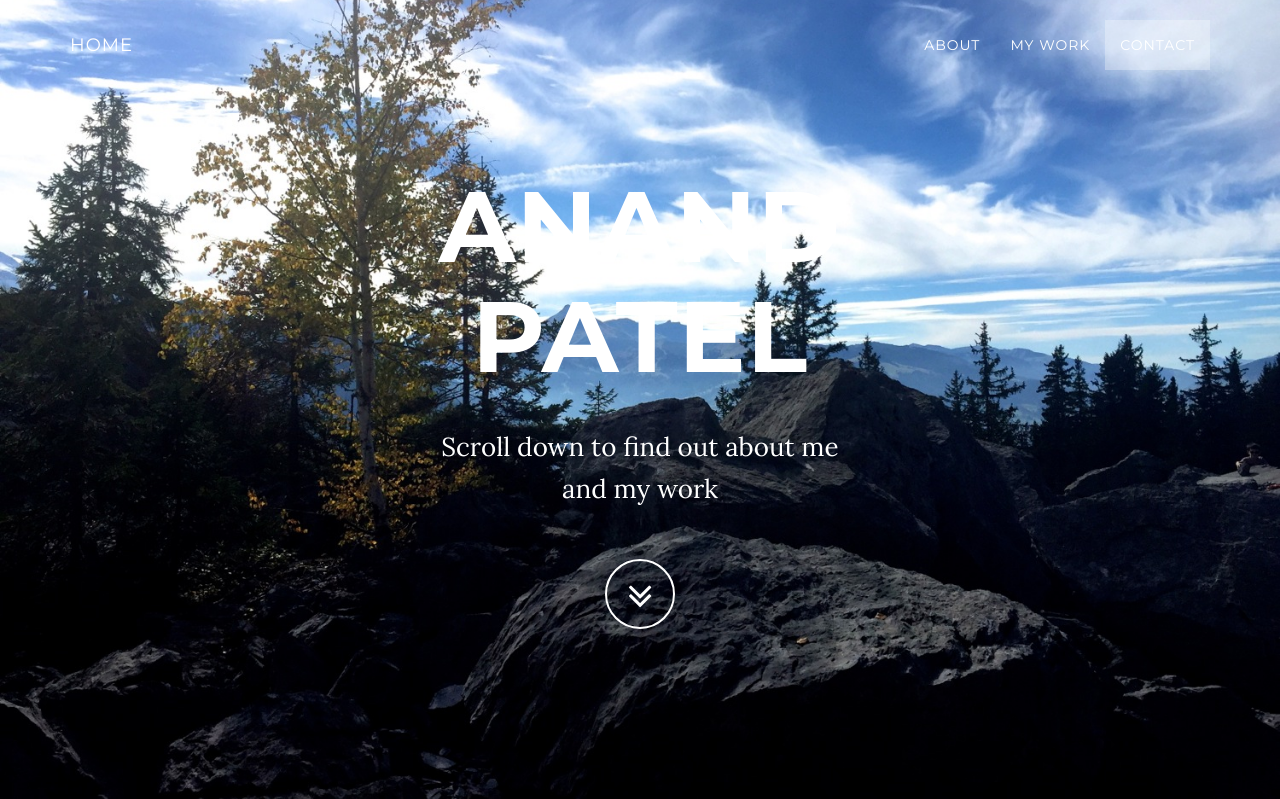
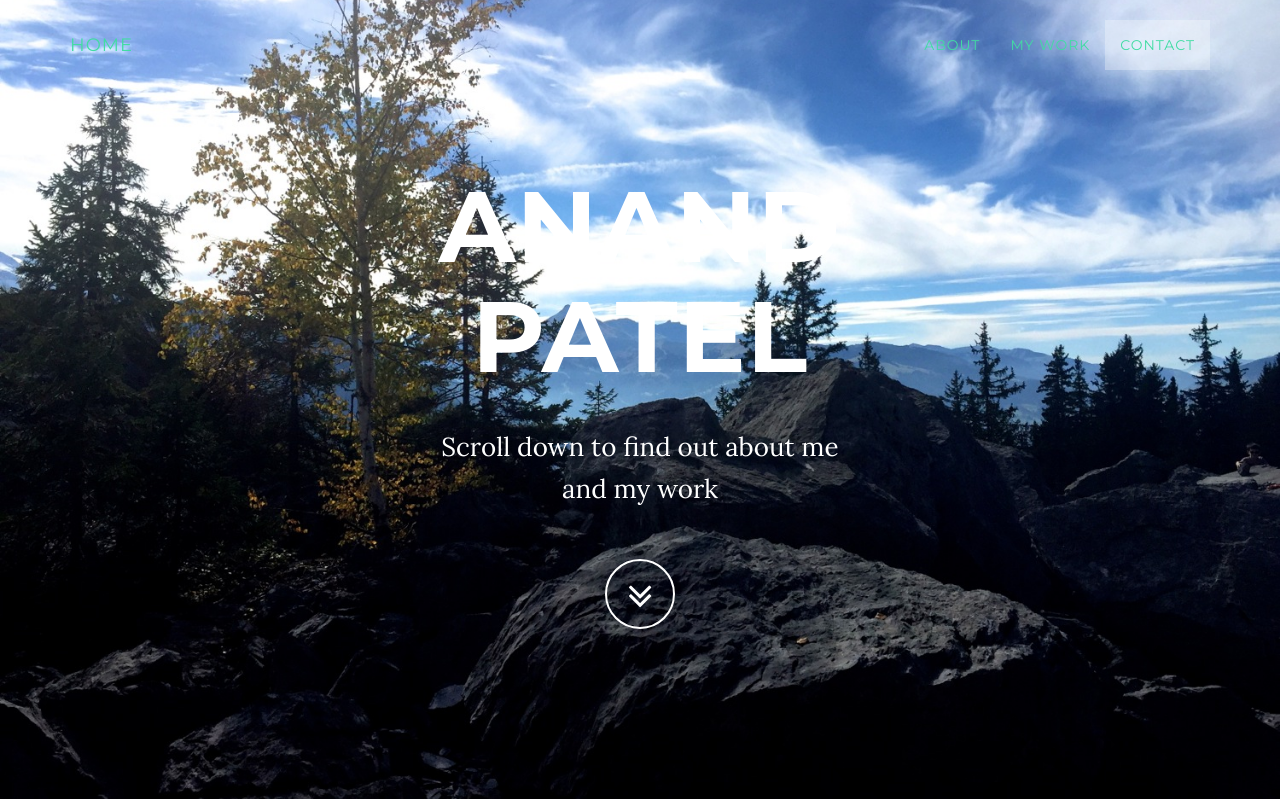
Before and after one commit to nandopatel/site, a Django app: template Webapp/templates/portfolio.html in a window 1280 px wide. Shown: the top 799 px of the page. Run offline with Django 3.2, Linux system fonts and the light colour scheme; the template is opened without the code that fills it, so the values that code supplies are empty; some libraries are stand-ins or nearby versions.

```diff
--- a/Webapp/static/css/grayscale.css
+++ b/Webapp/static/css/grayscale.css
@@ -66,7 +66,7 @@ a:focus {
     border-bottom: 1px solid rgba(255,255,255,.3);
     text-transform: uppercase;
     font-family: Montserrat,"Helvetica Neue",Helvetica,Arial,sans-serif;
-    background-color: ##42dca3;
+    background-color: #000;
 }
 
 .navbar-custom .navbar-brand {
@@ -89,7 +89,7 @@ a:focus {
 }
 
 .navbar-custom a {
-    color: #fff;
+    color: #42dca3;
 }
 
 .navbar-custom .nav li a {
```
